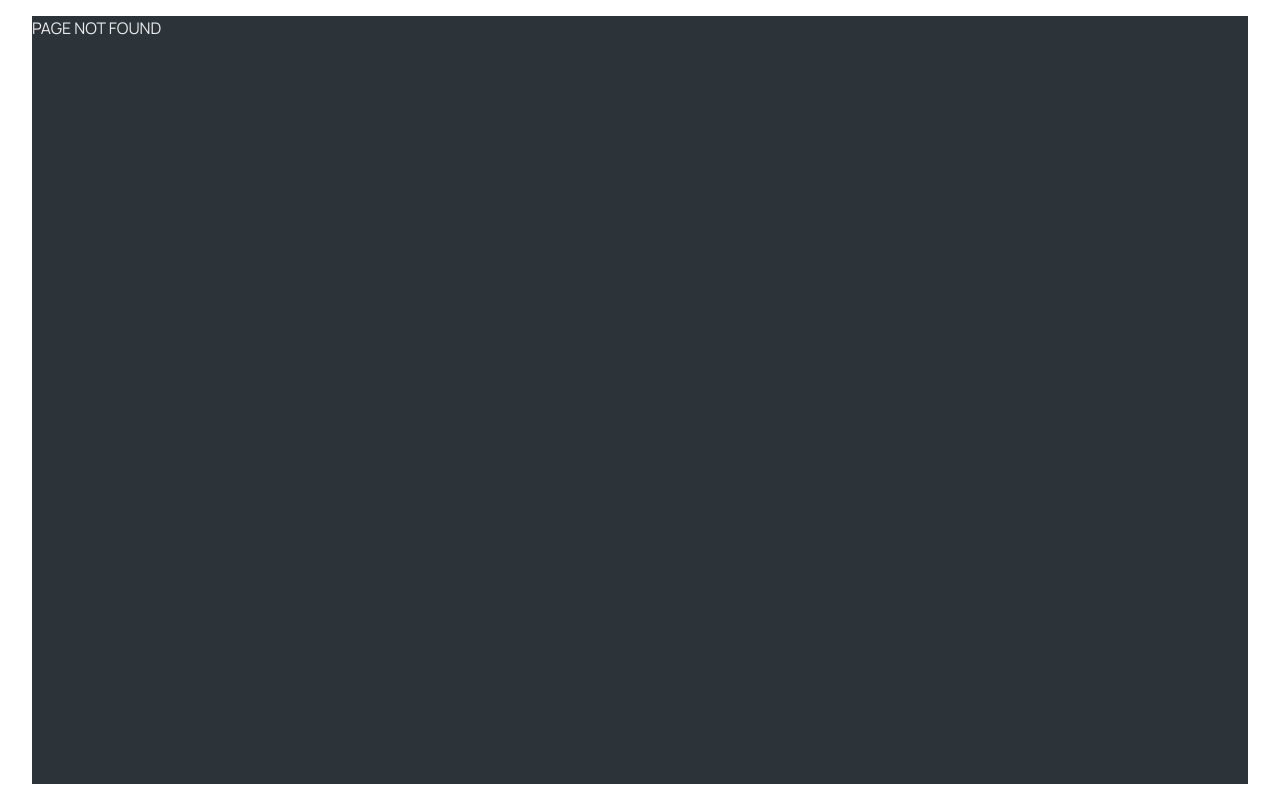
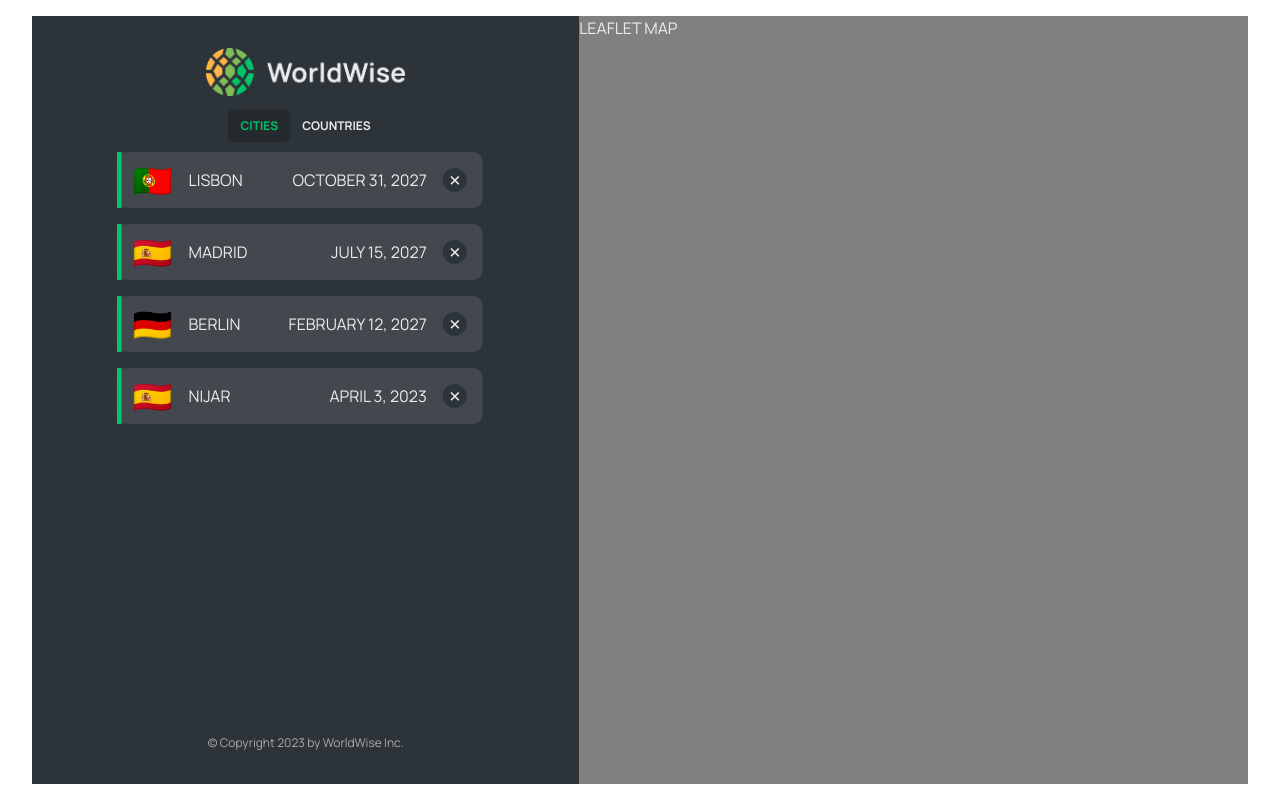
Before and after one commit to DanielArzani/world-wise, a React (Vite) app: page /app/cities in a window 1280 px wide. Before the commit this address had no page. Built offline with nearby package versions, Linux system fonts and the light colour scheme; data requests are answered from the project's data file.

Commit message:
implement nested routes in order to show the Visited cities component and the countries component place holder

```diff
--- a/src/components/Sidebar/Sidebar.tsx
+++ b/src/components/Sidebar/Sidebar.tsx
@@ -2,9 +2,9 @@ import React from 'react';
 import styled from 'styled-components';
 
 import logo from '../../assets/logo.png';
-import { Link } from 'react-router-dom';
+import { Link, Outlet } from 'react-router-dom';
 import SidebarNavigation from '../SidebarNavigation';
-import VisitedCities from '../VisitedCities';
+// import VisitedCities from '../VisitedCities';
 import { CityType } from '../../types/City';
 
 type SideBarProps = {
@@ -26,7 +26,8 @@ function Sidebar({ cityData }: SideBarProps) {
 
       <SidebarNavigation />
 
-      <VisitedCities cityData={cityData} />
+      {/* <VisitedCities cityData={cityData} /> */}
+      <Outlet />
 
       <Footer>
         <p>© Copyright {new Date().getFullYear()} by WorldWise Inc.</p>
--- a/src/components/SidebarNavigation/SidebarNavigation.tsx
+++ b/src/components/SidebarNavigation/SidebarNavigation.tsx
@@ -7,7 +7,7 @@ import styled from 'styled-components';
  */
 function SidebarNavigation() {
   return (
-    <nav>
+    <nav className='sidebar-nav'>
       <ChoicesUl>
         <Li>
           <NavLink to='/app/cities'>Cities</NavLink>
@@ -30,8 +30,13 @@ const ChoicesUl = styled.ul`
 `;
 
 const Li = styled.li`
-  background-color: var(--color-dark--2);
-  border-radius: 5px;
-  padding: 0.5rem 0.75rem;
-  font-size: 0.75rem;
+  & > a {
+    border-radius: 5px;
+    padding: 0.5rem 0.75rem;
+    font-size: 0.75rem;
+
+    &.active {
+      background-color: var(--color-dark--0);
+    }
+  }
 `;
--- a/src/components/VisitedCities/VisitedCities.tsx
+++ b/src/components/VisitedCities/VisitedCities.tsx
@@ -22,7 +22,7 @@ function VisitedCities({ cityData }: VisitedCitiesProps) {
             key={data.id}
             dateVisited={data.date}
             flag={data.emoji}
-            endpoint='/'
+            endpoint='/app/countries'
             cityName={data.cityName}
           />
         );
--- a/src/components/app/App.tsx
+++ b/src/components/app/App.tsx
@@ -1,4 +1,4 @@
-import React from 'react';
+import React, { useEffect, useState } from 'react';
 import { BrowserRouter, Route, Routes } from 'react-router-dom';
 import ProductPage from '../../pages/ProductPage';
 import PricingPage from '../../pages/PricingPage';
@@ -7,8 +7,21 @@ import NotFoundPage from '../NotFoundPage';
 import styled from 'styled-components';
 import ApplicationPage from '../../pages/ApplicationPage';
 import LoginPage from '../../pages/LoginPage';
+import { CityType } from '../../types/City';
+import VisitedCities from '../VisitedCities';
 
 function App() {
+  // TODO: Remove this fetch
+  const [cityData, setCityData] = useState<CityType>([]);
+
+  useEffect(() => {
+    (async () => {
+      const res = await fetch('http://localhost:3000/cities');
+      const data: CityType = await res.json();
+      setCityData(data);
+    })();
+  }, []);
+
   return (
     <Wrapper>
       <BrowserRouter>
@@ -17,7 +30,15 @@ function App() {
           <Route path='pricing' element={<PricingPage />} />
           <Route path='product' element={<ProductPage />} />
           <Route path='login' element={<LoginPage />} />
-          <Route path='app' element={<ApplicationPage />} />
+          <Route path='app' element={<ApplicationPage />}>
+            <Route index element={<VisitedCities cityData={cityData} />} />
+            <Route
+              path='cities'
+              element={<VisitedCities cityData={cityData} />}
+            />
+            <Route path='countries' element={<p>List of countries</p>} />
+            <Route path='form' element={<p>Form</p>} />
+          </Route>
           <Route path='*' element={<NotFoundPage />} />
         </Routes>
       </BrowserRouter>
--- a/src/index.css
+++ b/src/index.css
@@ -134,6 +134,10 @@ a {
   color: var(--color-brand--2);
 }
 
+.sidebar-nav *.active {
+  background-color: var(--color-dark--1);
+}
+
 .center {
   --measure: 50%;
 
```
